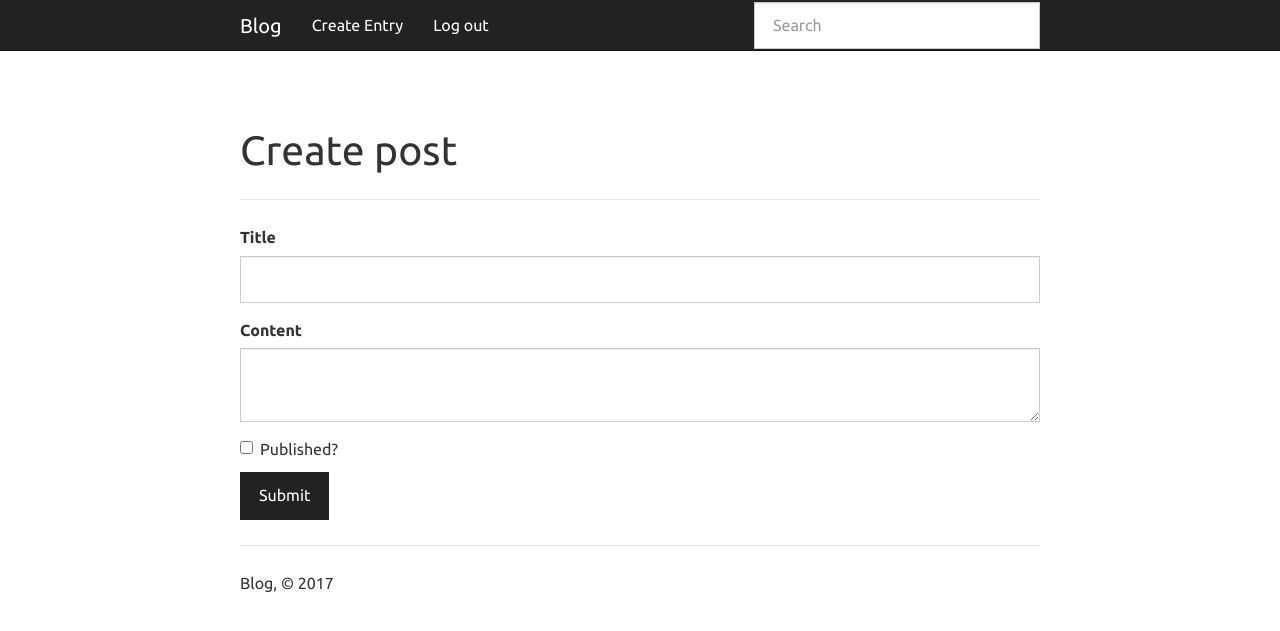
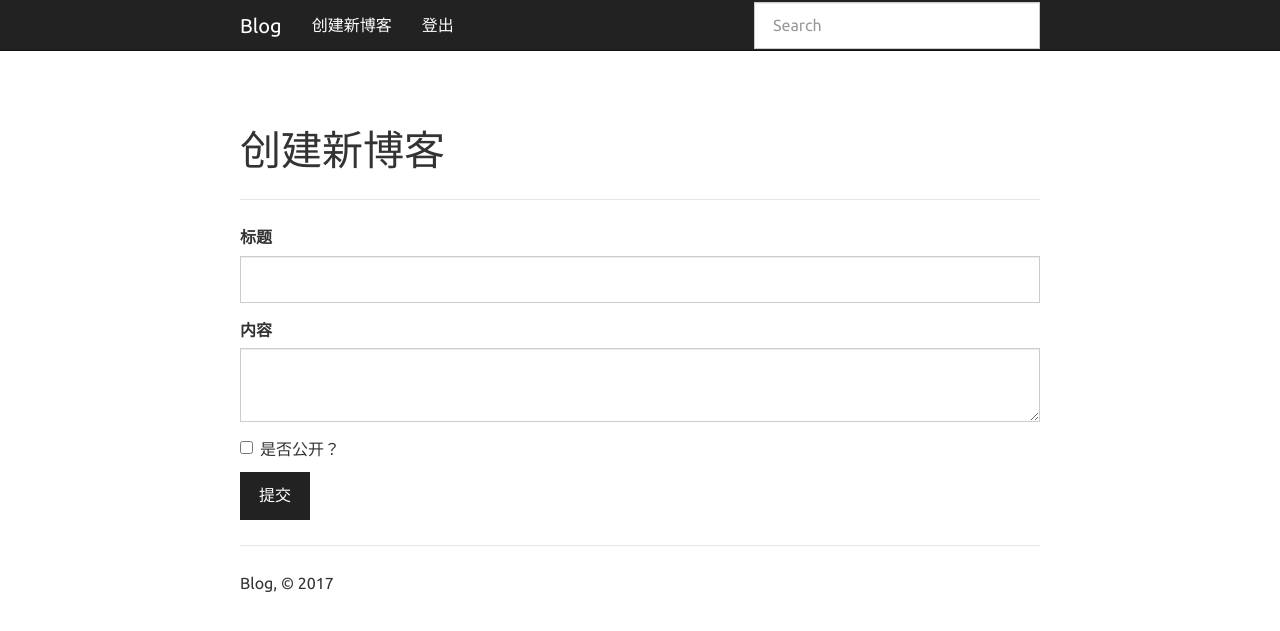
Before and after one commit to BeyondSword/webBlog, a Flask app: page /create/ in a window 1280 px wide. Shown: the top 631 px of the page. Run offline with Flask 2, Linux system fonts and the light colour scheme; the visitor is signed in with stand-in values (Sample User, id 1); parts of the project's set-up code (start-up, migrations or seed data) failed here and were passed over; some libraries are stand-ins or nearby versions.

Commit message:
post detail and edit complete

```diff
--- a/app/alchemy_model.py
+++ b/app/alchemy_model.py
@@ -63,7 +63,7 @@ class User(UserMixin, DB.Model):
         return check_password_hash(self.password_hash, password)
 
     def __repr__(self):
-        return '<Role %r>' % self.username
+        return '<User %r>' % self.username
 
     @staticmethod
     def fake_generate(count=100):
@@ -117,11 +117,12 @@ class Post(DB.Model):
         return '<Post %r>' %self.title
     #insert one post
     @classmethod
-    def insert(cls, title, content, published):
+    def insert(cls, title, content, published, author):
         """insert single row data"""
         post = Post(title=title,
                     content=content,
-                    published=published
+                    published=published,
+                    author=author
                    )
         post.slug = re.sub(r'[^\w]+', '-', post.title.lower())
         DB.session.add(post)
--- a/app/form.py
+++ b/app/form.py
@@ -1,4 +1,5 @@
-"""define posts form"""
+#coding:utf-8
+"""define post form"""
 import flask_wtf
 from wtforms import (StringField, SubmitField, BooleanField)
 from wtforms.validators import Required
@@ -6,7 +7,7 @@ from flask_pagedown.fields import PageDownField
 
 class PostForm(flask_wtf.Form):
     """PostForm"""
-    title = StringField("Title", validators=[Required()])
-    content = PageDownField("Content", validators=[Required()])
-    published = BooleanField("Published?")
-    submit = SubmitField("Submit")
+    title = StringField(u"标题", validators=[Required()])
+    content = PageDownField(u"内容", validators=[Required()])
+    published = BooleanField(u"是否公开？")
+    submit = SubmitField(u"提交")
--- a/app/main/templates/base.html
+++ b/app/main/templates/base.html
@@ -29,10 +29,10 @@
         <div class="navbar-collapse collapse">
           <ul class="nav navbar-nav">
             {% if current_user.is_authenticated%}
-              <li><a href="{{ url_for('main.create') }}">Create Entry</a></li>
-              <li><a href="{{ url_for('auth.logout') }}">Log out</a></li>
+              <li><a href="{{ url_for('main.create') }}">创建新博客</a></li>
+              <li><a href="{{ url_for('auth.logout') }}">登出</a></li>
             {% else%}
-              <li><a href="{{ url_for('auth.login')}}">Log in</a></li>
+              <li><a href="{{ url_for('auth.login')}}">登入</a></li>
               <li><a href="{{ url_for('auth.register')}}">注册</a></li>
             {% endif %}
             {% block extra_header %}{% endblock %}
--- a/app/main/templates/create.html
+++ b/app/main/templates/create.html
@@ -7,7 +7,7 @@
 
 {% block title %}Create post{% endblock %}
 
-{% block content_title %}Create post{% endblock %}
+{% block content_title %}创建新博客{% endblock %}
 
 {% block content %}
 {{wtf.quick_form(post_form)}}
--- a/app/main/templates/detail.html
+++ b/app/main/templates/detail.html
@@ -16,11 +16,9 @@
 <div class="post-toolbar">
   {% if current_user == post.author%}
     <a class="btn btn-primary" href="{{url_for('main.edit', id=page_id)}}" role="button">编辑</a>
-  {% else %}
-    <a class="btn btn-primary" href="{{url_for('main.edit', id=page_id)}}" role="button">Link</a>
   {% endif %}
 </div>
-<p>Created at {{ post.timestamp.strftime('%Y/%m/%d   %X') }}</p>
+<p>{{post.author.username}} 创建于 {{ post.timestamp.strftime('%Y/%m/%d   %X') }}</p>
   {% if post.content_html %}
     {{ post.content_html | safe }}
   {% else %}
--- a/app/main/templates/edit.html
+++ b/app/main/templates/edit.html
@@ -2,8 +2,8 @@
 
 {% block title %}Edit post{% endblock %}
 
-{% block content_title %}Edit post{% endblock %}
+{% block content_title %}编辑博客{% endblock %}
 
-{% block form_action %}{{ url_for('main.edit', slug = post.slug) }}{% endblock %}
+{% block form_action %}{{ url_for('main.edit', id = post.id) }}{% endblock %}
 
 {% block save_button %}Save changes{% endblock %}
--- a/app/main/views.py
+++ b/app/main/views.py
@@ -18,19 +18,21 @@ def create():
     if post_form.validate_on_submit():
         post = Post.insert(title=post_form.title.data,
                            content=post_form.content.data,
-                           published=post_form.published.data
+                           published=post_form.published.data,
+                           author=current_user._get_current_object()
                           )
         flash('Post created successfully.', 'success')
         if post.published:
-            return redirect(url_for('main.detail', slug=post.slug))
+            return redirect(url_for('main.detail', id=post.id))
         else:
-            return redirect(url_for('main.edit', slug=post.slug))
+            return redirect(url_for('main.edit', id=post.id))
     return render_template('create.html', post_form=PostForm())
 
 @main.route('/edit/<int:id>', methods=['GET', 'POST'])
 @login_required
 def edit(id):
-    post = Post.query.filter_by(slug=slug).first_or_404()
+    ''' Edit dedicated post '''
+    post = Post.query.filter_by(id=id).first_or_404()
     post_form = PostForm()
     #check if method is 'POST' & data is validate
     if post_form.validate_on_submit():
@@ -40,9 +42,9 @@ def edit(id):
                    )
         flash('Post saved successfully.', 'success')
         if post.published:
-            return redirect(url_for('.detail', slug=post.slug))
+            return redirect(url_for('.detail', id=post.id))
         else:
-            return redirect(url_for('.edit', post=post))
+            return redirect(url_for('.edit', id=post.id))
     #flash('Title and Content are required.', 'danger')
 
     #get data from DB to form
```
Also changed, not shown: app/main/templates/index.html (+6 -6 lines).
